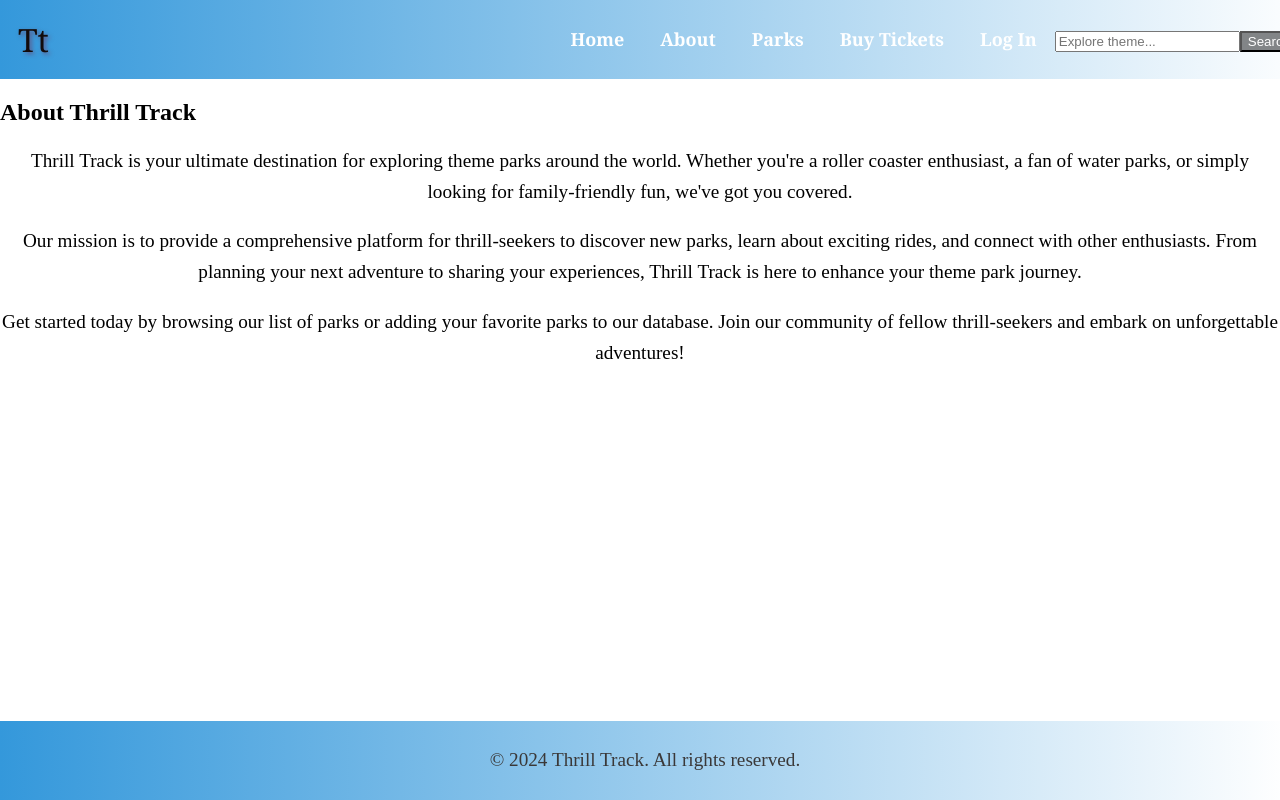
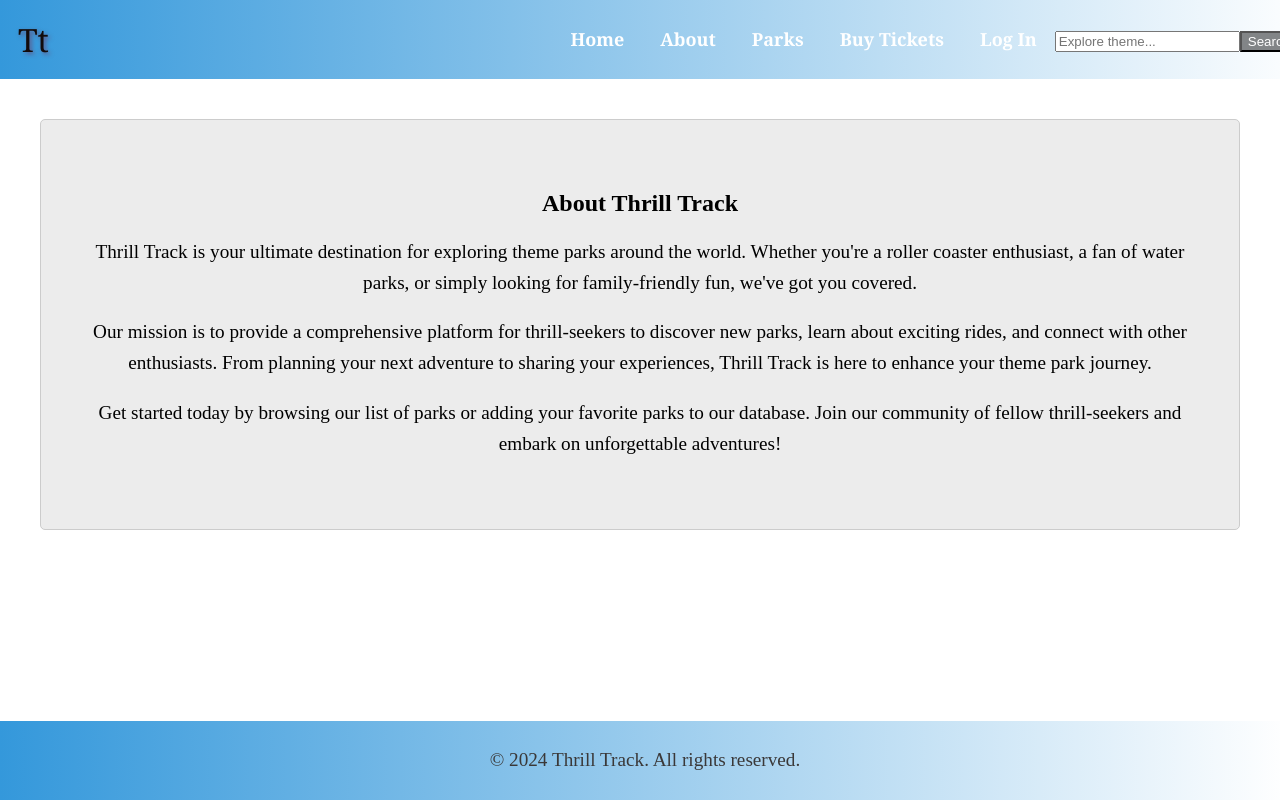
Before and after one commit to emmyileeva/Frontend-Theme-Park, a React (Vite) app: page /about in a window 1280 px wide. Shown: the top 800 px of the page. Built offline with nearby package versions, Linux system fonts and the light colour scheme.

Commit message:
small styling adjustments

```diff
--- a/src/App.css
+++ b/src/App.css
@@ -112,6 +112,7 @@ footer {
   background-color: #e4e8ead3;
   border-radius: 60px;
   box-shadow: 0 2px 4px rgba(0, 0, 0, 0.1);
+  text-align: center;
 }
 
 .password-input-container {
@@ -163,3 +164,16 @@ button {
 button:hover {
   background-color: #748fad;
 }
+
+.about-container {
+  margin: 40px;
+  padding: 50px;
+  border: 1px solid #ccc;
+  border-radius: 5px;
+  background-color: #ececec;
+  text-align: center;
+}
+
+.tickets {
+text-align: center;
+}
--- a/src/components/About.jsx
+++ b/src/components/About.jsx
@@ -1,6 +1,6 @@
 const About = () => {
   return (
-    <div className="container">
+    <div className="about-container">
       <h2>About Thrill Track</h2>
       <p>
         Thrill Track is your ultimate destination for exploring theme parks
--- a/src/components/BuyTickets.jsx
+++ b/src/components/BuyTickets.jsx
@@ -4,7 +4,7 @@ const BuyTickets = () => {
   const [ticketOptions, setTicketOptions] = useState([
     { type: "adult", price: 30, quantity: 0 },
     { type: "child", price: 20, quantity: 0 },
-    { type: "senior", price: 25, quantity: 0 }
+    { type: "senior", price: 25, quantity: 0 },
   ]);
   const [totalPrice, setTotalPrice] = useState(0);
 
@@ -16,7 +16,10 @@ const BuyTickets = () => {
   };
 
   const calculateTotalPrice = (options) => {
-    const total = options.reduce((acc, option) => acc + option.price * option.quantity, 0);
+    const total = options.reduce(
+      (acc, option) => acc + option.price * option.quantity,
+      0
+    );
     setTotalPrice(total);
   };
 
@@ -27,12 +30,14 @@ const BuyTickets = () => {
   };
 
   return (
-    <div>
+    <div className="tickets">
       <h2>Buy Tickets</h2>
       <form onSubmit={handleSubmit}>
         {ticketOptions.map((option, index) => (
           <div key={index}>
-            <label htmlFor={`ticketType-${option.type}`}>{option.type.charAt(0).toUpperCase() + option.type.slice(1)}:</label>
+            <label htmlFor={`ticketType-${option.type}`}>
+              {option.type.charAt(0).toUpperCase() + option.type.slice(1)}:
+            </label>
             <input
               type="number"
               id={`ticketType-${option.type}`}
```
